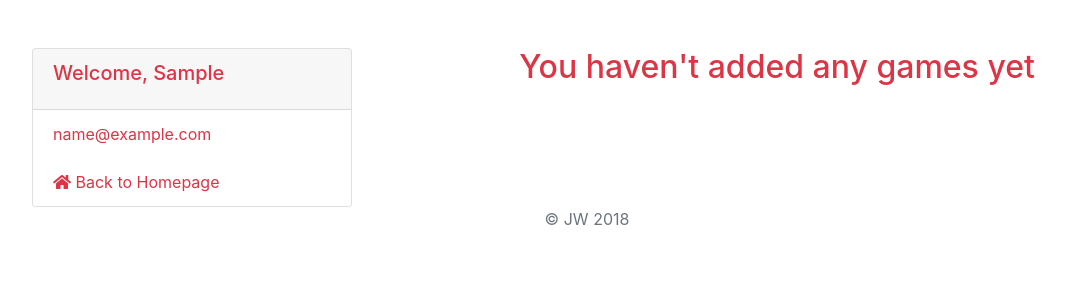
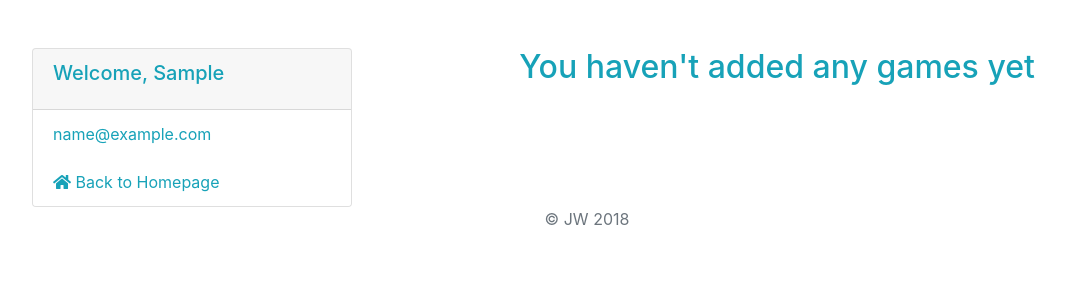
Before and after one commit to wjamieyeh/project_django, a Django app: page /accounts/1/profile/ in a window 1280 px wide. Shown: the part 56-356 px from the top of the page, without its empty margins (53-1118 px from the left). Run offline with Django 3.2, Linux system fonts and the light colour scheme; tables that the repository leaves empty hold one stand-in row (values such as "Sample post"); some libraries are stand-ins or nearby versions; some web fonts are replaced.

Commit message:
styling continues

```diff
--- a/accounts/templates/profile.html
+++ b/accounts/templates/profile.html
@@ -4,15 +4,15 @@
     <div class="mt-5 card" style="width: 20rem;">
       <div class="card-header">
         {% if user.first_name%}
-        <h5 class="text-danger card-title">Welcome, {{user.first_name}}</h5>
+        <h5 class="text-info card-title">Welcome, {{user.first_name}}</h5>
         {%else%}
-        <h5 class="text-danger card-title">Welcome, {{user}}</h5>
+        <h5 class="text-info card-title">Welcome, {{user}}</h5>
         {%endif%}
       </div>
       <ul class="list-group list-group-flush">
-        <li class="text-danger list-group-item">{{user.email}}</li>
+        <li class="text-info list-group-item">{{user.email}}</li>
         <a href="{% url 'home' %}">
-          <li class="text-danger list-group-item">
+          <li class="text-info list-group-item">
             <i class="fas fa-home"></i>
             Back to Homepage
           </li>
@@ -23,12 +23,12 @@
   <div class="col-md-8">
     {%if user_games%} {% for game in user_games%}
     <div class="mt-5 card">
-      <div class="text-danger card-header">
+      <div class="text-info card-header">
         You added this game on: <small>{{game.prettify_datetime}}</small>, and it currently has: <em>{{game.votes}} vote(s)</em>
       </div>
       <div class="card-body">
-        <h5 class="text-danger card-title">{{game.title}}</h5>
-        <p class="text-danger card-text">{{game.description}}</p>
+        <h5 class="text-info card-title">{{game.title}}</h5>
+        <p class="text-info card-text">{{game.description}}</p>
         <a href="{{game.amazon_url}}" class="btn btn-sm btn-warning">
           <i class="fab fa-amazon"></i>
           See on Amazon.com
@@ -52,7 +52,7 @@
       </form>
     </div>
     {% endfor %} {%else%}
-    <h2 class="mt-5 text-danger text-center">You haven't added any games yet</h2> {%endif%}
+    <h2 class="mt-5 text-info text-center">You haven't added any games yet</h2> {%endif%}
   </div>
 </div>
 {% endblock %}
--- a/game/templates/home.html
+++ b/game/templates/home.html
@@ -36,7 +36,7 @@
         <img id="game_image" src="/media/{{game.image}}" height="300" alt="nothing now">
 
       <div class="card-body">
-        <h5 class="text-success card-title">{{game.title}}</h5>
+        <h5 class="text-success card-title">{{game.title}} by {{game.studio}}</h5>
         <p class="text-info card-text">{{game.description}}</p>
         <a href="{{game.amazon_url}}" class="amazon btn btn-warning">See on Amazon.com</a>
 
```
Also changed, not shown: accounts/templates/login.html (+4 -4 lines), accounts/templates/signup.html (+4 -4 lines), game/test_create.py (added, +34 -0 lines), game/tests.py (+27 -0 lines), README.md.
